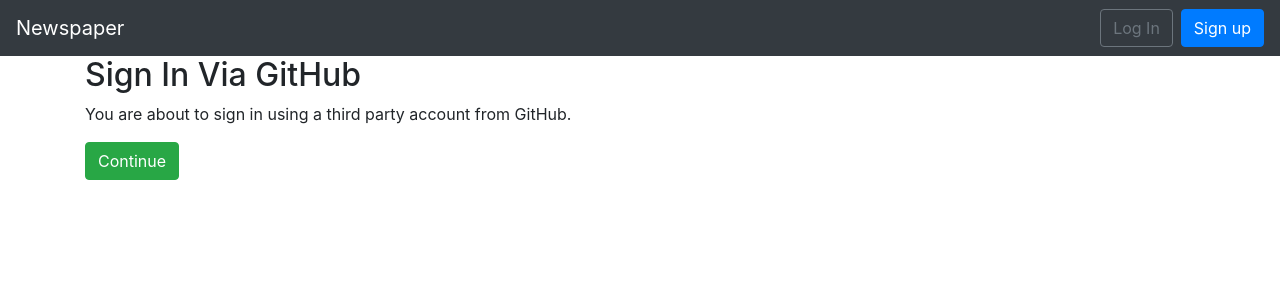
After one commit to kevinbowen777/news, a Django app: template templates/account/github/login.html in a window 1280 px wide. The commit adds this page. Shown: the top 300 px of the page. Run offline with Django 3.2, Linux system fonts and the light colour scheme; the template is opened without the code that fills it, so the values that code supplies are empty; parts of the project's set-up code (start-up, migrations or seed data) failed here and were passed over; some libraries are stand-ins or nearby versions.

Commit message:
Add social login

```diff
--- /dev/null
+++ b/templates/account/github/login.html
@@ -0,0 +1,13 @@
+{% extends 'base.html' %}
+{% load crispy_forms_tags %}
+
+{% block title %}Sign In Via GitHub{% endblock title %}
+
+{% block content %}
+  <h2>Sign In Via GitHub</h2>
+  <p>You are about to sign in using a third party account from GitHub.</p>
+  <form method="post">
+    {% csrf_token %}
+    <button class="btn btn-success" type="submit">Continue</button>
+  </form>
+{% endblock content %}
--- a/templates/account/login.html
+++ b/templates/account/login.html
@@ -1,4 +1,5 @@
 {% extends 'base.html' %}
+{% load socialaccount %}
 
 {% block title %}Log In{% endblock title %}
 
@@ -8,6 +9,7 @@
   {% csrf_token %}
   {{ form.as_p }}
   <button class="btn btn-success ml-2" type="submit">Log In</button>
-  <a class="btn btn-dark" href="{% url 'account_reset_password' %}">Forgot Password?</a>
+  <a class="btn btn-dark" href="{% provider_login_url 'github' %}">Continue with GitHub</a>
+  <a class="btn btn-info" href="{% url 'account_reset_password' %}">Forgot Password?</a>
 </form>
 {% endblock content %}
```
